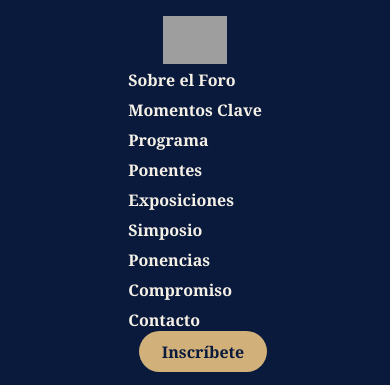
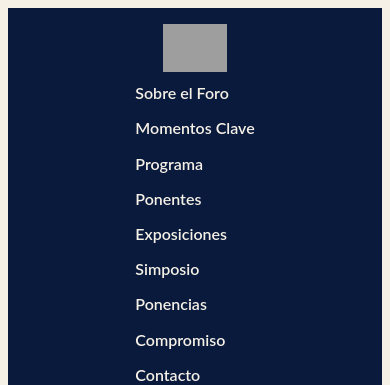
Before and after one commit to escuelaartegranada/2023, a WordPress theme: template front-page.php in a window 390 px wide. Shown: the top 385 px of the page. Run offline with PHP 8.4 and a stand-in for WordPress, Linux system fonts and the light colour scheme; the site name, menu and one post (Sample post) are stand-ins, and other content is empty; some libraries are stand-ins or nearby versions; grey boxes are pictures that could not be loaded.

Commit message:
Refactor CSS with modern design, improved typography, and responsive styles
Co-authored-by: red1andsirin <red1andsirin@gmail.com>

```diff
--- a/assets/css/style.css
+++ b/assets/css/style.css
@@ -8,16 +8,40 @@
   --granate: #A02C2C;
   --blanco: #fff;
 }
+
+/* --- REDISEÑO MODERNO E INSTITUCIONAL --- */
+
 body {
-  margin: 0;
-  font-family: 'Merriweather', 'Georgia', serif;
+  font-family: 'Lato', 'Open Sans', Arial, sans-serif;
   background: var(--beige-claro);
   color: var(--azul-profundo);
+  line-height: 1.7;
 }
+
+h1, h2, h3, h4 {
+  font-family: 'Merriweather', 'Georgia', serif;
+  color: var(--azul-profundo);
+  letter-spacing: 0.5px;
+}
+
+.section {
+  padding: 4rem 0 3rem 0;
+  margin-bottom: 2rem;
+}
+
+.container {
+  max-width: 1100px;
+  margin: 0 auto;
+  padding: 0 1.5rem;
+}
+
 .main-header {
+  background: linear-gradient(120deg, var(--azul-profundo) 80%, var(--dorado-suave) 100%);
+  color: var(--beige-claro);
   position: relative;
-  width: 100%;
+  overflow: hidden;
 }
+
 .navbar {
   display: flex;
   align-items: center;
@@ -49,34 +73,30 @@ body {
   color: var(--dorado-suave);
 }
 .cta-btn {
-  background: var(--dorado-suave);
-  color: var(--azul-profundo);
-  padding: 0.6em 1.4em;
+  font-size: 1.1rem;
+  padding: 0.8em 2em;
   border-radius: 30px;
-  font-weight: bold;
-  text-decoration: none;
-  margin-left: 1rem;
-  transition: background 0.2s, color 0.2s;
-  border: none;
-  cursor: pointer;
+  box-shadow: 0 2px 8px rgba(10,26,60,0.08);
+  transition: background 0.2s, color 0.2s, box-shadow 0.2s;
 }
 .cta-btn.secondary {
   background: var(--granate);
   color: var(--blanco);
 }
 .cta-btn:hover {
-  background: var(--azul-profundo);
-  color: var(--dorado-suave);
+  background: var(--granate);
+  color: var(--blanco);
+  box-shadow: 0 4px 16px rgba(160,44,44,0.13);
 }
 .hero-section {
-  position: relative;
   min-height: 60vh;
   display: flex;
   align-items: center;
   justify-content: center;
   text-align: center;
-  background: var(--azul-profundo);
+  background: linear-gradient(rgba(10,26,60,0.7), rgba(10,26,60,0.7)), url('../img/alhambra-bg.jpg') center/cover no-repeat;
   color: var(--beige-claro);
+  position: relative;
 }
 .hero-bg {
   position: absolute;
```
Also changed, not shown: other parts of assets/css/style.css (+25 -9 lines).
